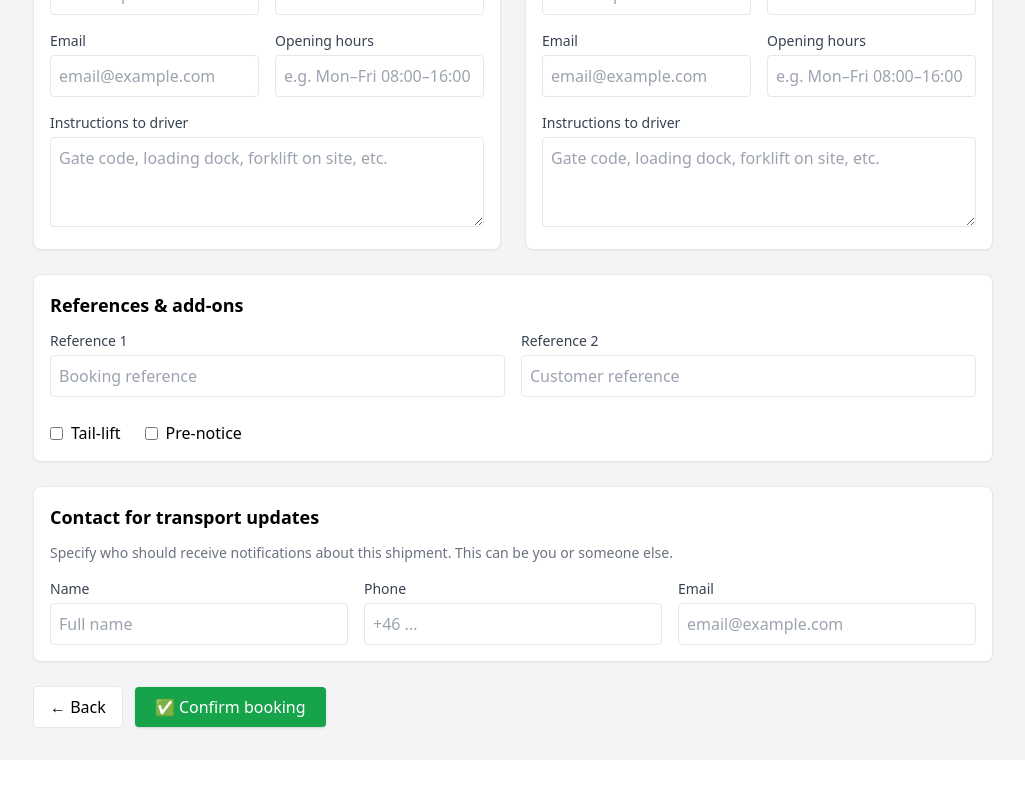
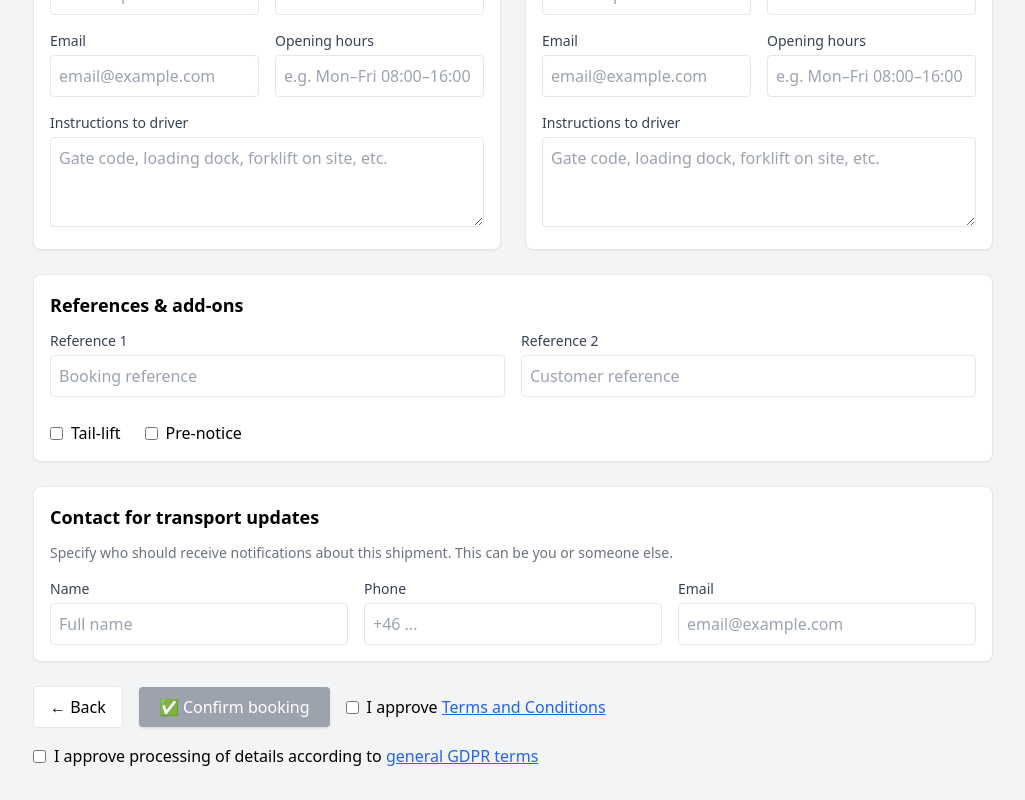
Before and after one commit to henrikmalmberg/easyfreightbooking-dashboard, a React (Vite) app: page /confirm in a window 1280 px wide. Shown: the part 725-1525 px from the top of the page, without its empty margins (255-1280 px from the left). Before the commit the page ends 1485 px from the top, so only its background shows below. Built offline with nearby package versions, Linux system fonts and the light colour scheme.

Commit message:
Update BookingForm.jsx

```diff
--- a/src/BookingForm.jsx
+++ b/src/BookingForm.jsx
@@ -197,6 +197,12 @@ export default function BookingForm() {
   const navigate = useNavigate();
   const location = useLocation();
 
+  const [approvals, setApprovals] = React.useState({
+  terms: false,
+  gdpr: false
+});
+
+
 const loggedInUser = location.state?.user ?? { name: "", phone: "", email: "" };
 const [updateContact, setUpdateContact] = React.useState({
   name: loggedInUser.name,
@@ -260,6 +266,11 @@ const [updateContact, setUpdateContact] = React.useState({
   );
 
   function handleSubmit() {
+    if (!approvals.terms || !approvals.gdpr) {
+  alert("Please approve Terms and Conditions and GDPR processing before booking.");
+  return;
+}
+
     if (totalWeight > chargeableWeight) {
       alert(
         `Total weight (${Math.round(totalWeight)} kg) exceeds chargeable weight you searched for (${Math.round(
@@ -423,17 +434,49 @@ const payload = {
 
 
 {/* Submit */}
-      <div className="flex items-center gap-3">
-        <button onClick={() => navigate(-1)} className="px-4 py-2 rounded border bg-white hover:bg-gray-50">
+<div className="flex flex-wrap items-center gap-4">
+  <button
+    onClick={() => navigate(-1)}
+    className="px-4 py-2 rounded border bg-white hover:bg-gray-50"
+  >
     ← Back
   </button>
+
   <button
     onClick={handleSubmit}
-          className="px-5 py-2 rounded bg-green-600 text-white font-medium hover:bg-green-700 shadow"
+    disabled={!approvals.terms || !approvals.gdpr}
+    className={`px-5 py-2 rounded text-white font-medium shadow ${
+      !approvals.terms || !approvals.gdpr
+        ? "bg-gray-400 cursor-not-allowed"
+        : "bg-green-600 hover:bg-green-700"
+    }`}
   >
     ✅ Confirm booking
   </button>
+
+  <label className="inline-flex items-center gap-2">
+    <input
+      type="checkbox"
+      checked={approvals.terms}
+      onChange={(e) => setApprovals({ ...approvals, terms: e.target.checked })}
+    />
+    <span>
+      I approve <a href="/terms" target="_blank" className="text-blue-600 underline">Terms and Conditions</a>
+    </span>
+  </label>
+
+  <label className="inline-flex items-center gap-2">
+    <input
+      type="checkbox"
+      checked={approvals.gdpr}
+      onChange={(e) => setApprovals({ ...approvals, gdpr: e.target.checked })}
+    />
+    <span>
+      I approve processing of details according to <a href="/gdpr" target="_blank" className="text-blue-600 underline">general GDPR terms</a>
+    </span>
+  </label>
 </div>
+
     </div>
   );
 }
```
Lines whose indentation alone changed are shown as unchanged.
